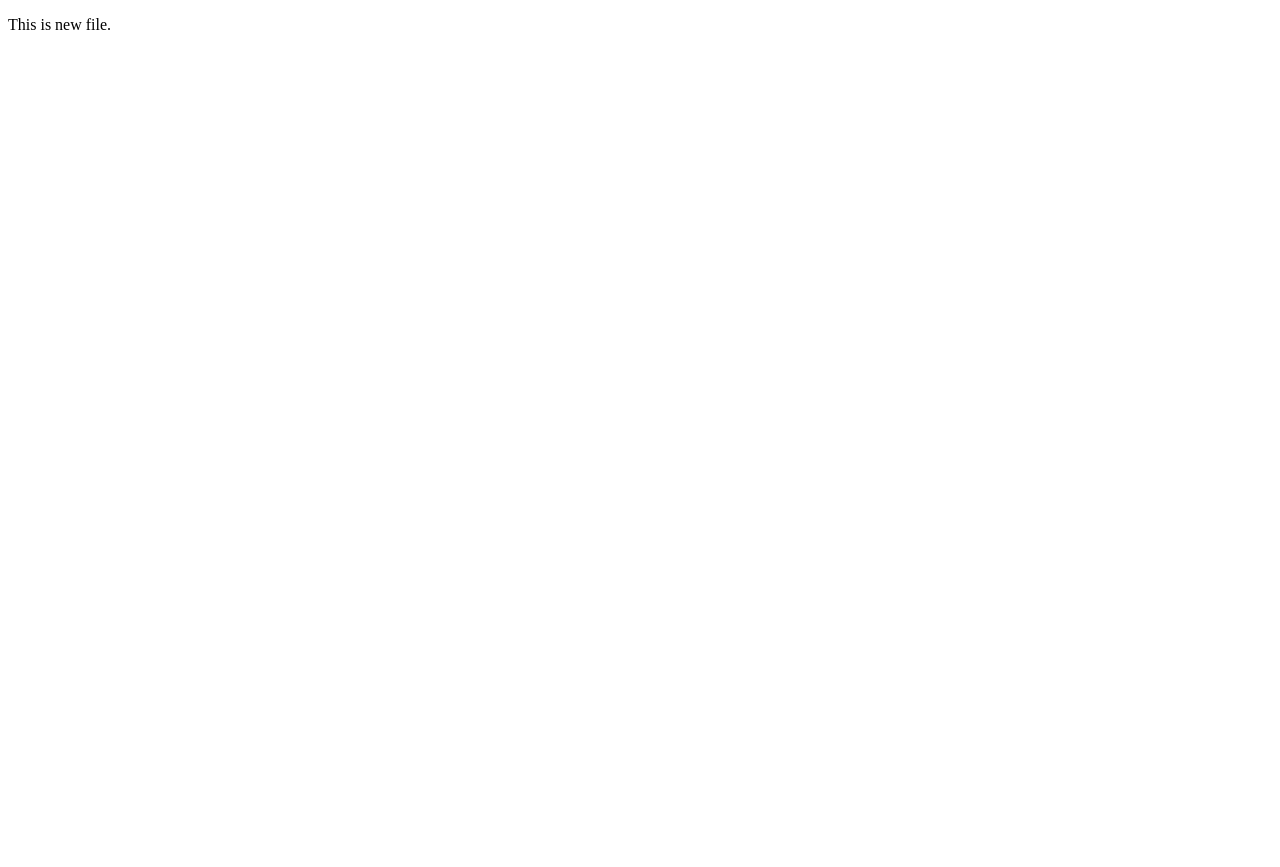
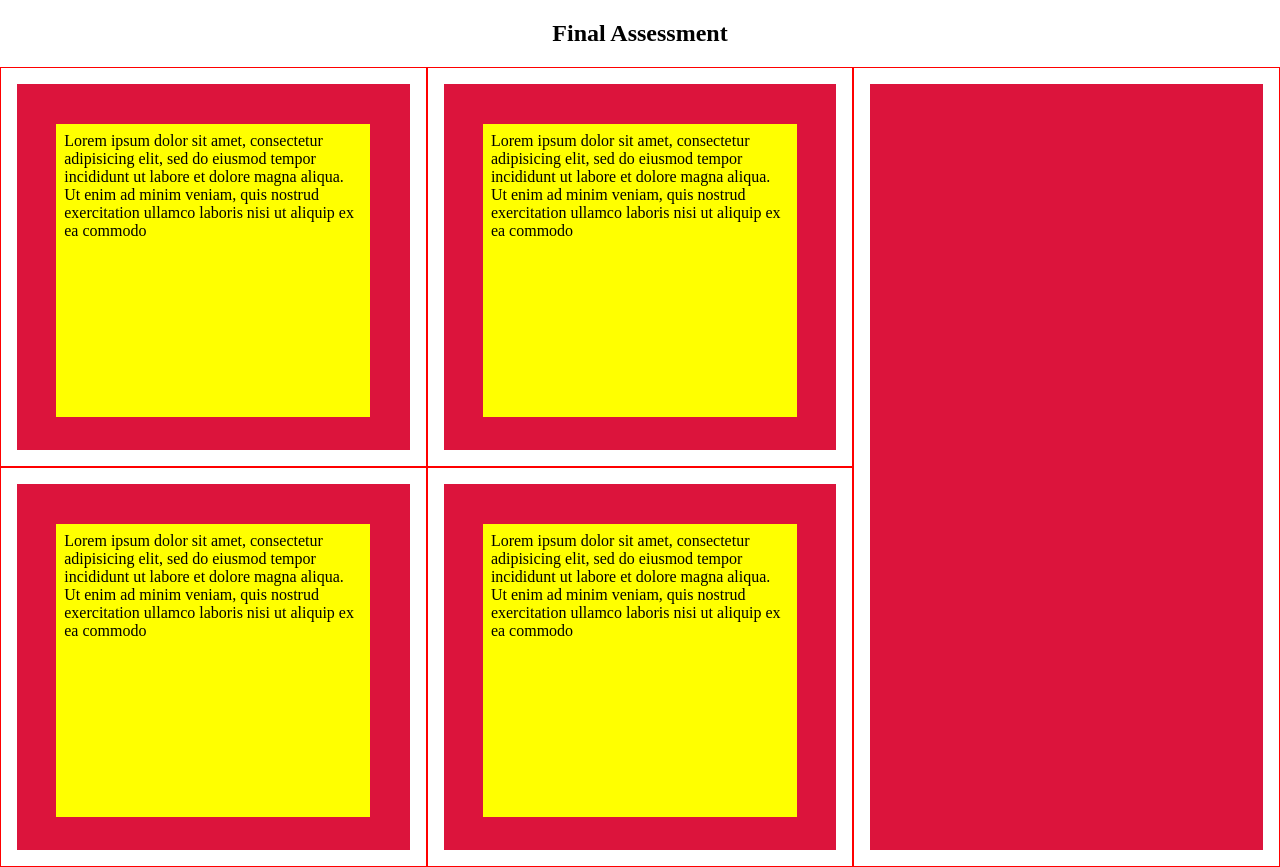
Before and after one commit to MumalR/Html-css, a plain HTML site: page index.html in a window 1280 px wide. Before the commit the page ends 800 px from the top, so only its background shows below. Drawn offline with Linux system fonts and the light colour scheme.

Commit message:
Test solution

```diff
--- a/index.html
+++ b/index.html
@@ -1,9 +1,53 @@
 <!DOCTYPE html>
 <html>
 <head>
-	<title>Mumal Rathore</title>
+	<title>Test File</title>
+	<link rel="stylesheet" type="text/css" href="test.css">
 </head>
 <body>
-<p>This is new file.</p>
+	<h2>Final Assessment</h2>
+	<div class="grid square">
+		<div class="box">
+			<div class="cont">
+				<div class="inbox">
+					Lorem ipsum dolor sit amet, consectetur adipisicing elit, sed do eiusmod
+					tempor incididunt ut labore et dolore magna aliqua. Ut enim ad minim veniam,
+					quis nostrud exercitation ullamco laboris nisi ut aliquip ex ea commodo
+				</div>
+			</div>
+		</div>
+		<div class="box">
+			<div class="cont">
+				<div class="inbox">
+					Lorem ipsum dolor sit amet, consectetur adipisicing elit, sed do eiusmod
+					tempor incididunt ut labore et dolore magna aliqua. Ut enim ad minim veniam,
+					quis nostrud exercitation ullamco laboris nisi ut aliquip ex ea commodo
+				</div>
+			</div>
+		</div>
+		<div class="box">
+			<div class="cont">
+				<div class="inbox">
+					Lorem ipsum dolor sit amet, consectetur adipisicing elit, sed do eiusmod
+					tempor incididunt ut labore et dolore magna aliqua. Ut enim ad minim veniam,
+					quis nostrud exercitation ullamco laboris nisi ut aliquip ex ea commodo
+				</div>
+			</div>
+		</div>
+		<div class="box">
+			<div class="cont">
+				<div class="inbox">
+					Lorem ipsum dolor sit amet, consectetur adipisicing elit, sed do eiusmod
+					tempor incididunt ut labore et dolore magna aliqua. Ut enim ad minim veniam,
+					quis nostrud exercitation ullamco laboris nisi ut aliquip ex ea commodo
+				</div>
+			</div>
+		</div>
+	</div>
+	<div class="grid long">
+		<div class="col">
+
+		</div>
+	</div>
 </body>
 </html>
--- /dev/null
+++ b/test.css
@@ -0,0 +1,63 @@
+body{
+	margin: 0;
+}
+h2 {
+	text-align: center;
+}
+.grid {
+	width: 66.66%;
+	box-sizing: border-box;
+	float: left;
+}
+.box {
+	width: 50%;
+	height: 400px;
+	border: 1px solid red;
+	float: left;
+	box-sizing: border-box;
+	padding: 1em;
+}
+
+.cont {
+	width: 100%;
+	height: 100%;
+	background: crimson;
+}
+
+.inbox {
+	width: 80%;
+	height: 80%;
+	position: relative;
+	top: 2.5em;
+	margin: auto;
+	background: yellow;
+	box-sizing: border-box;
+	padding: 0.5em;
+}
+.long{
+	width: 33.33%;
+	height: 800px;
+	border: 1px solid red;
+	padding: 1em;
+}
+
+.col {
+	width: 100%;
+	height: 100%;
+	background: crimson;
+}
+
+@media screen and (max-width: 768px){
+	.grid{
+		width: 100%;
+	}
+	.box{
+		width: 100%;
+	}
+}
+
+@media screen and (min-width: 769px ) and (max-width: 1200px){
+	.grid{
+		width: 100%;
+	}
+}
```
